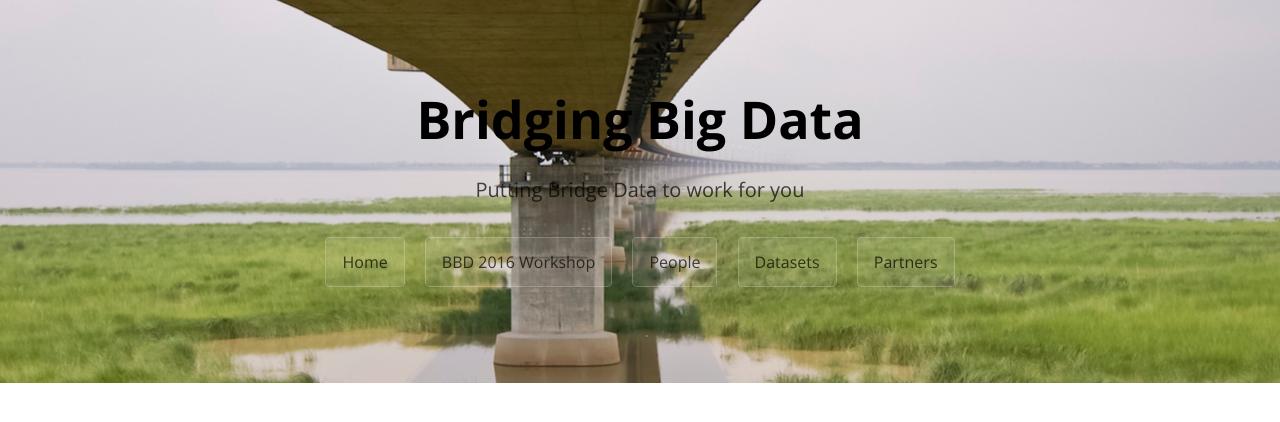
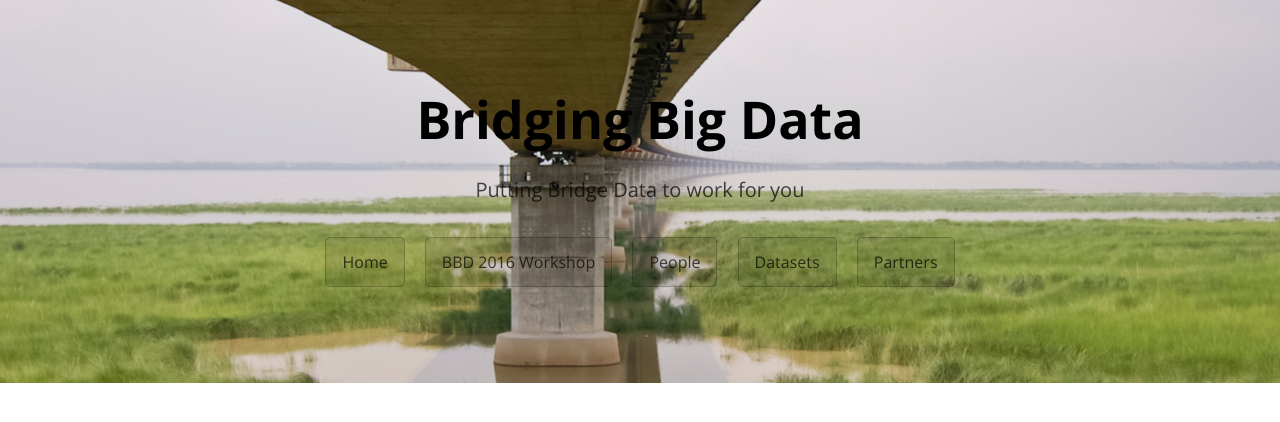
Before and after one commit to BridgingBigData/BridgingBigData.github.io, a Jekyll site: the page built from index.md, in a window 1280 px wide. Shown: the top 422 px of the page. Built offline with Jekyll 4.4.1, drawn with Linux system fonts in a browser that asks for light colours.

Commit message:
Update stylesheet.css

```diff
--- a/assets/stylesheets/stylesheet.css
+++ b/assets/stylesheets/stylesheet.css
@@ -19,8 +19,8 @@
   display: inline-block;
   margin-bottom: 1rem;
   color: rgba(0, 0, 0, 0.7);
-  background-color: rgba(255, 255, 255, 0.08);
-  border-color: rgba(255, 255, 255, 0.2);
+  background-color: rgba(0, 0, 0, 0.08);
+  border-color: rgba(0, 0, 0, 0.2);
   border-style: solid;
   border-width: 1px;
   border-radius: 0.3rem;
@@ -31,8 +31,8 @@
 .btn:hover {
   color: rgba(0, 0, 0, 0.8);
   text-decoration: none;
-  background-color: rgba(255, 255, 255, 0.2);
-  border-color: rgba(255, 255, 255, 0.3); }
+  background-color: rgba(0, 0, 0, 0.2);
+  border-color: rgba(0, 0, 0, 0.3); }
 
 @media screen and (min-width: 64em) {
   .btn {
```
